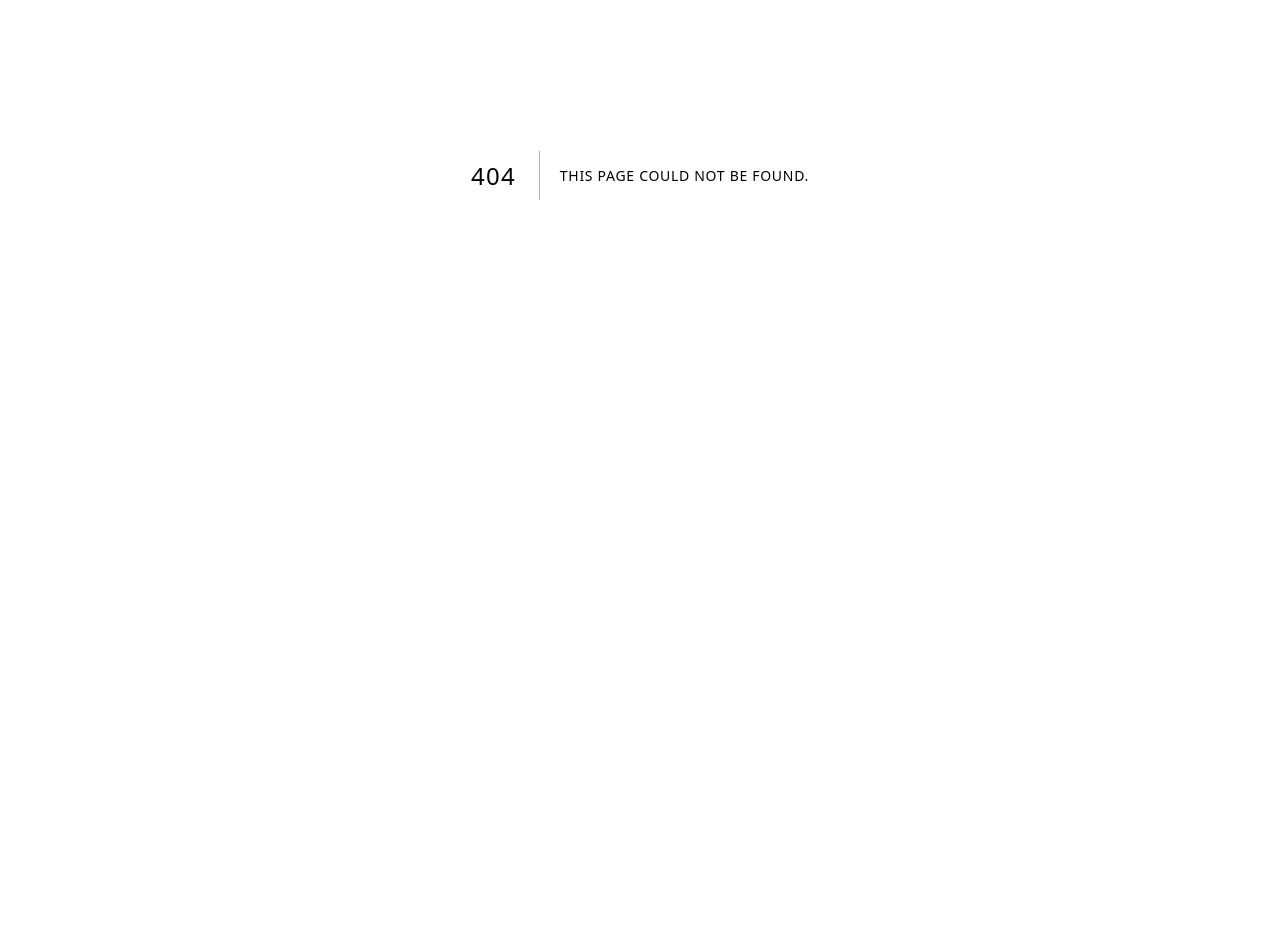
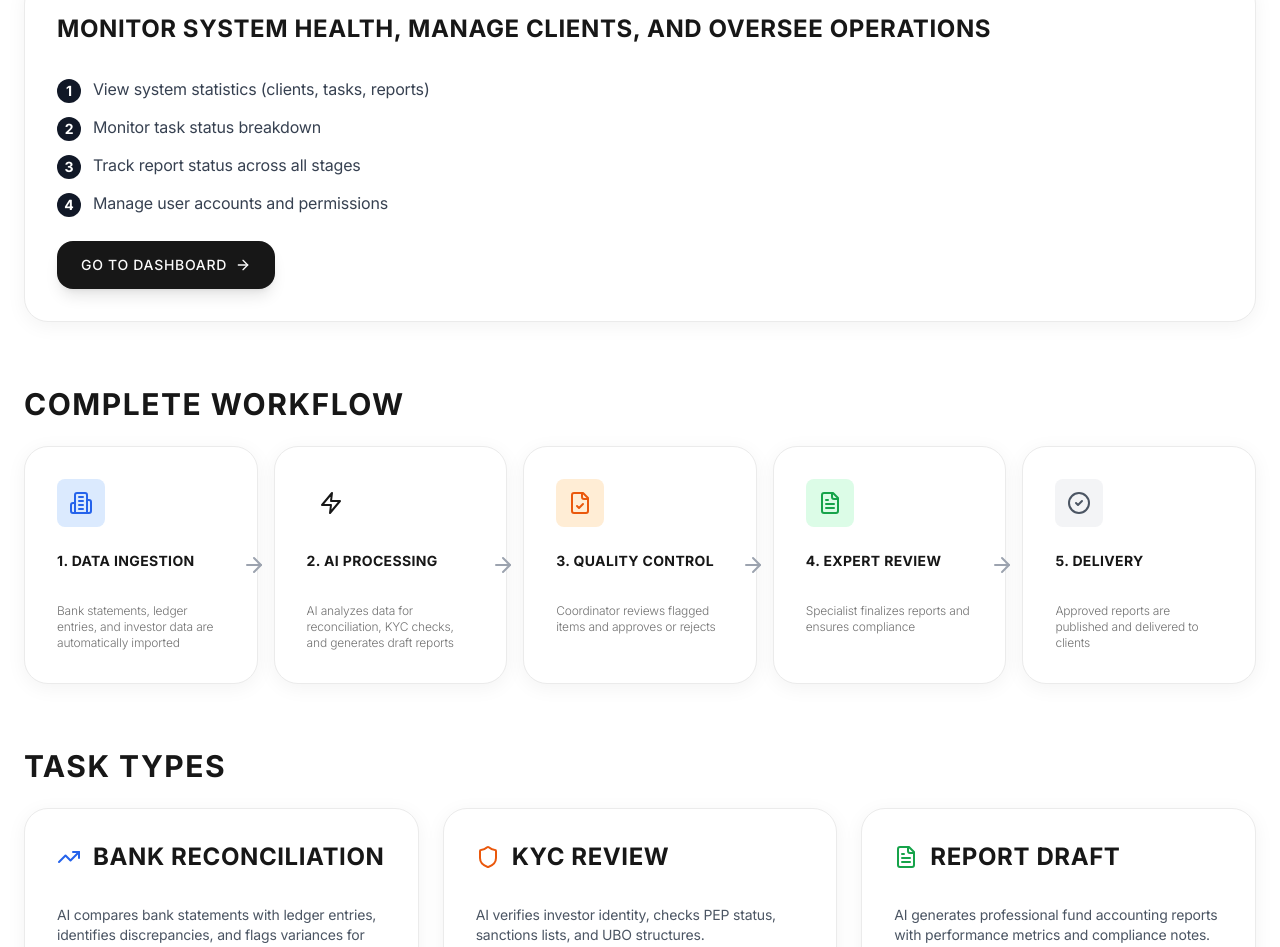
Before and after one commit to chgenberg/AIFM, a Next.js app in the folder apps/web/: page /how-it-works in a window 1280 px wide. Before the commit this address had no page. Shown: the part 225-1172 px from the top of the page. Before the commit the page ends 800 px from the top, so only its background shows below. Built offline with nearby package versions, Linux system fonts and the light colour scheme; no server answers.

Commit message:
feat: add How It Works guide page explaining the workflow

```diff
--- /dev/null
+++ b/apps/web/src/app/how-it-works/page.tsx
@@ -0,0 +1,243 @@
+'use client';
+
+import { useSession } from 'next-auth/react';
+import Link from 'next/link';
+import { Card, CardContent, CardDescription, CardHeader, CardTitle } from '@/components/Card';
+import { Button } from '@/components/Button';
+import {
+  Building2,
+  TrendingUp,
+  FileCheck,
+  CheckCircle2,
+  FileText,
+  Shield,
+  Zap,
+  Users,
+  ArrowRight
+} from 'lucide-react';
+
+export default function HowItWorksPage() {
+  const { data: session } = useSession();
+  const userRole = (session?.user as any)?.role?.toLowerCase() || 'client';
+
+  const workflows = [
+    {
+      title: '1. DATA INGESTION',
+      description: 'Bank statements, ledger entries, and investor data are automatically imported',
+      icon: Building2,
+      color: 'blue',
+    },
+    {
+      title: '2. AI PROCESSING',
+      description: 'AI analyzes data for reconciliation, KYC checks, and generates draft reports',
+      icon: Zap,
+      color: 'purple',
+    },
+    {
+      title: '3. QUALITY CONTROL',
+      description: 'Coordinator reviews flagged items and approves or rejects',
+      icon: FileCheck,
+      color: 'orange',
+    },
+    {
+      title: '4. EXPERT REVIEW',
+      description: 'Specialist finalizes reports and ensures compliance',
+      icon: FileText,
+      color: 'green',
+    },
+    {
+      title: '5. DELIVERY',
+      description: 'Approved reports are published and delivered to clients',
+      icon: CheckCircle2,
+      color: 'gray',
+    },
+  ];
+
+  const roleWorkflows = {
+    admin: {
+      title: 'ADMIN DASHBOARD',
+      description: 'Monitor system health, manage clients, and oversee operations',
+      steps: [
+        'View system statistics (clients, tasks, reports)',
+        'Monitor task status breakdown',
+        'Track report status across all stages',
+        'Manage user accounts and permissions',
+      ],
+      link: '/admin/dashboard',
+    },
+    coordinator: {
+      title: 'COORDINATOR INBOX',
+      description: 'Review and approve tasks that need quality control',
+      steps: [
+        'View all pending tasks requiring review',
+        'Check flags and discrepancies',
+        'Approve tasks that pass QC',
+        'Reject tasks that need correction',
+      ],
+      link: '/coordinator/inbox',
+    },
+    specialist: {
+      title: 'SPECIALIST BOARD',
+      description: 'Manage reports through the approval workflow',
+      steps: [
+        'View reports in different stages (DRAFT, QC, APPROVAL, PUBLISHED)',
+        'Edit report drafts',
+        'Move reports to next stage',
+        'Finalize and publish reports',
+      ],
+      link: '/specialist/board',
+    },
+  };
+
+  const currentRole = roleWorkflows[userRole as keyof typeof roleWorkflows] || roleWorkflows.admin;
+
+  return (
+    <div className="min-h-screen bg-white">
+      {/* Header */}
+      <div className="border-b border-gray-200 bg-white">
+        <div className="max-w-7xl mx-auto px-6 py-4">
+          <h1 className="font-bold text-2xl">HOW IT WORKS</h1>
+          <p className="text-gray-600 mt-2">Understanding the AIFM workflow</p>
+        </div>
+      </div>
+
+      {/* Main Content */}
+      <div className="max-w-7xl mx-auto px-6 py-12">
+        {/* Your Role Section */}
+        <div className="mb-16">
+          <h2 className="text-3xl font-bold mb-6">YOUR ROLE: {currentRole.title}</h2>
+          <Card className="mb-8">
+            <CardHeader>
+              <CardTitle>{currentRole.description}</CardTitle>
+            </CardHeader>
+            <CardContent>
+              <ul className="space-y-3">
+                {currentRole.steps.map((step, idx) => (
+                  <li key={idx} className="flex items-start gap-3">
+                    <div className="w-6 h-6 rounded-full bg-gray-900 text-white flex items-center justify-center text-sm font-bold flex-shrink-0 mt-0.5">
+                      {idx + 1}
+                    </div>
+                    <span className="text-gray-700">{step}</span>
+                  </li>
+                ))}
+              </ul>
+              <div className="mt-6">
+                <Link href={currentRole.link}>
+                  <Button>
+                    Go to Dashboard
+                    <ArrowRight className="w-4 h-4 ml-2" />
+                  </Button>
+                </Link>
+              </div>
+            </CardContent>
+          </Card>
+        </div>
+
+        {/* Complete Workflow */}
+        <div className="mb-16">
+          <h2 className="text-3xl font-bold mb-6">COMPLETE WORKFLOW</h2>
+          <div className="grid md:grid-cols-5 gap-4">
+            {workflows.map((workflow, idx) => {
+              const Icon = workflow.icon;
+              return (
+                <div key={idx} className="relative">
+                  <Card className="h-full">
+                    <CardHeader>
+                      <div className={`w-12 h-12 rounded-lg bg-${workflow.color}-100 flex items-center justify-center mb-4`}>
+                        <Icon className={`w-6 h-6 text-${workflow.color}-600`} />
+                      </div>
+                      <CardTitle className="text-sm font-bold">{workflow.title}</CardTitle>
+                    </CardHeader>
+                    <CardContent>
+                      <CardDescription className="text-xs">{workflow.description}</CardDescription>
+                    </CardContent>
+                  </Card>
+                  {idx < workflows.length - 1 && (
+                    <div className="hidden md:block absolute top-1/2 -right-2 transform -translate-y-1/2">
+                      <ArrowRight className="w-6 h-6 text-gray-400" />
+                    </div>
+                  )}
+                </div>
+              );
+            })}
+          </div>
+        </div>
+
+        {/* Task Types */}
+        <div className="mb-16">
+          <h2 className="text-3xl font-bold mb-6">TASK TYPES</h2>
+          <div className="grid md:grid-cols-3 gap-6">
+            <Card>
+              <CardHeader>
+                <CardTitle className="flex items-center gap-3">
+                  <TrendingUp className="w-6 h-6 text-blue-600" />
+                  BANK RECONCILIATION
+                </CardTitle>
+              </CardHeader>
+              <CardContent>
+                <p className="text-sm text-gray-600">
+                  AI compares bank statements with ledger entries, identifies discrepancies, and flags variances for review.
+                </p>
+              </CardContent>
+            </Card>
+
+            <Card>
+              <CardHeader>
+                <CardTitle className="flex items-center gap-3">
+                  <Shield className="w-6 h-6 text-orange-600" />
+                  KYC REVIEW
+                </CardTitle>
+              </CardHeader>
+              <CardContent>
+                <p className="text-sm text-gray-600">
+                  AI verifies investor identity, checks PEP status, sanctions lists, and UBO structures.
+                </p>
+              </CardContent>
+            </Card>
+
+            <Card>
+              <CardHeader>
+                <CardTitle className="flex items-center gap-3">
+                  <FileText className="w-6 h-6 text-green-600" />
+                  REPORT DRAFT
+                </CardTitle>
+              </CardHeader>
+              <CardContent>
+                <p className="text-sm text-gray-600">
+                  AI generates professional fund accounting reports with performance metrics and compliance notes.
+                </p>
+              </CardContent>
+            </Card>
+          </div>
+        </div>
+
+        {/* Demo Credentials */}
+        <Card className="bg-gray-50">
+          <CardHeader>
+            <CardTitle>DEMO CREDENTIALS</CardTitle>
+            <CardDescription>Use these accounts to explore different roles</CardDescription>
+          </CardHeader>
+          <CardContent>
+            <div className="grid md:grid-cols-3 gap-4 text-sm">
+              <div>
+                <p className="font-semibold mb-2">Admin</p>
+                <p className="text-gray-600">admin@aifm.com</p>
+                <p className="text-gray-600">Password1!</p>
+              </div>
+              <div>
+                <p className="font-semibold mb-2">Coordinator</p>
+                <p className="text-gray-600">coordinator@aifm.com</p>
+                <p className="text-gray-600">Password1!</p>
+              </div>
+              <div>
+                <p className="font-semibold mb-2">Specialist</p>
+                <p className="text-gray-600">specialist@aifm.com</p>
+                <p className="text-gray-600">Password1!</p>
+              </div>
+            </div>
+          </CardContent>
+        </Card>
+      </div>
+    </div>
+  );
+}
--- a/apps/web/src/app/page.tsx
+++ b/apps/web/src/app/page.tsx
@@ -32,8 +32,11 @@ export default function HomePage() {
           <div className="flex gap-4 items-center">
             {session ? (
               <>
+                <Link href="/how-it-works" className="text-sm text-gray-600 hover:text-gray-900">
+                  HOW IT WORKS
+                </Link>
                 <span className="text-sm text-gray-600">{session.user?.email}</span>
-                <Button onClick={() => router.push('/admin/dashboard')} size="sm">
+                <Button onClick={() => router.push('/dashboard')} size="sm">
                   DASHBOARD
                 </Button>
                 <Button
@@ -46,6 +49,9 @@ export default function HomePage() {
               </>
             ) : (
               <>
+                <Link href="/how-it-works" className="text-sm text-gray-600 hover:text-gray-900">
+                  HOW IT WORKS
+                </Link>
                 <Button variant="minimal" size="sm" onClick={() => router.push('/sign-in')}>
                   SIGN IN
                 </Button>
```
